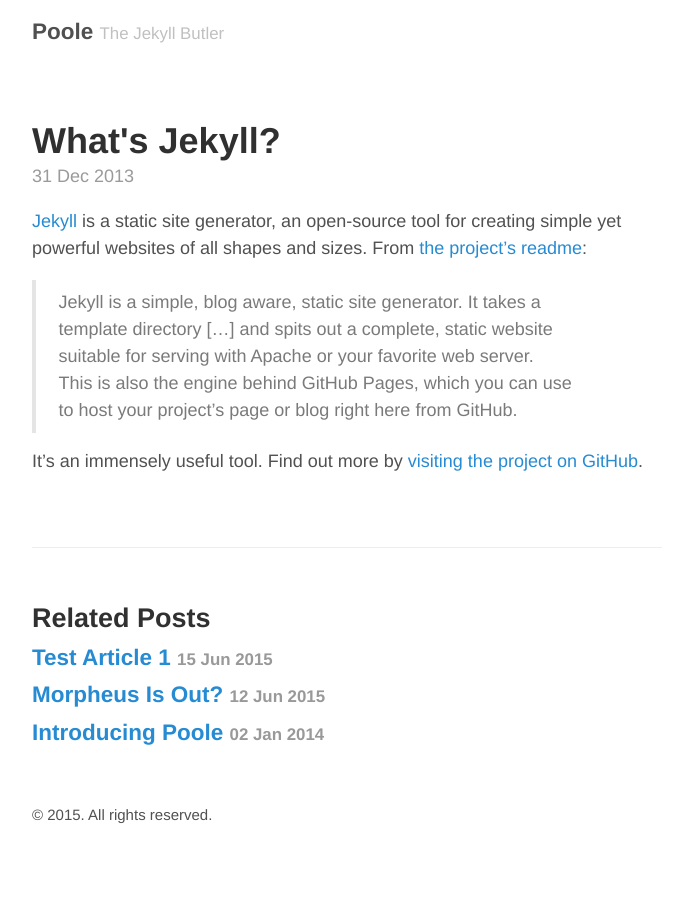
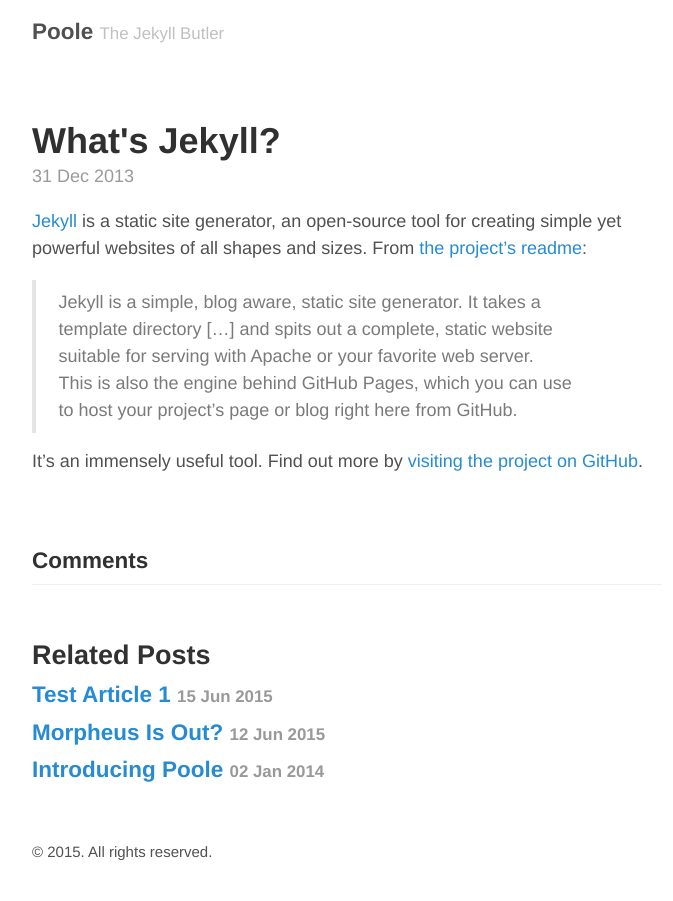
Before and after one commit to zslajchrt/zslajchrt.github.io, a Jekyll site: the page built from _posts/2013-12-31-whats-jekyll.md, in a window 1280 px wide. Shown: the whole page, without its empty margins (293-966 px from the left). Built offline with Jekyll 4.4.1, drawn with Linux system fonts in a browser that asks for light colours; comment, search, counter and statistics services are not loaded.

Commit message:
Update post.html

```diff
--- a/_layouts/post.html
+++ b/_layouts/post.html
@@ -7,6 +7,9 @@
   <time datetime="{{ page.date | date_to_xmlschema }}" class="post-date">{{ page.date | date_to_string }}</time>
   {{ content }}
 </article>
+
+<h3>Comments</h3>
+{% include comments.html %}
 
 <aside class="related">
   <h2>Related Posts</h2>
```
